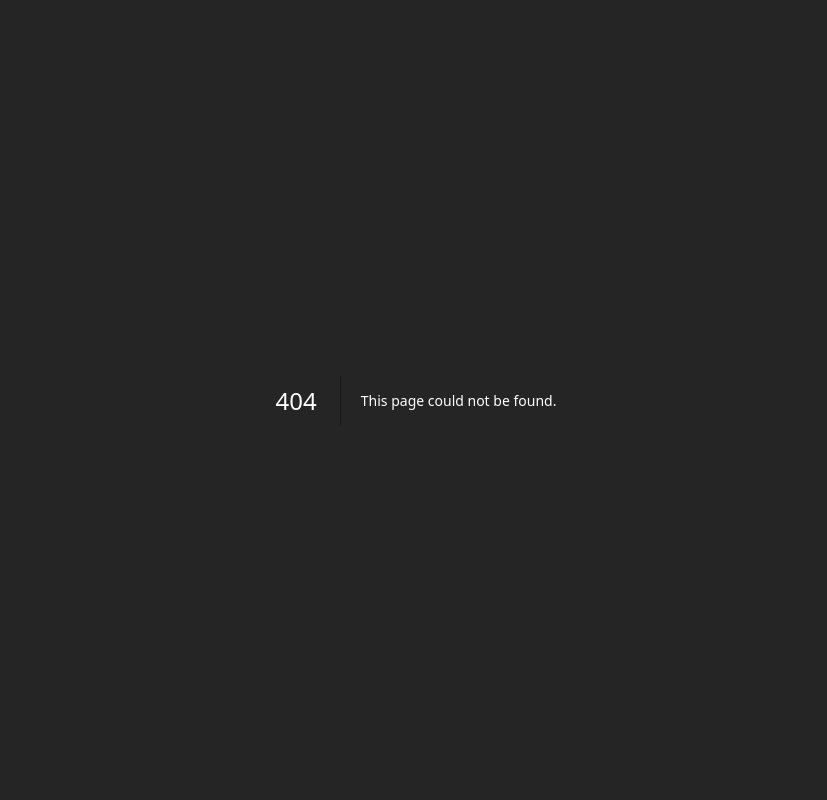
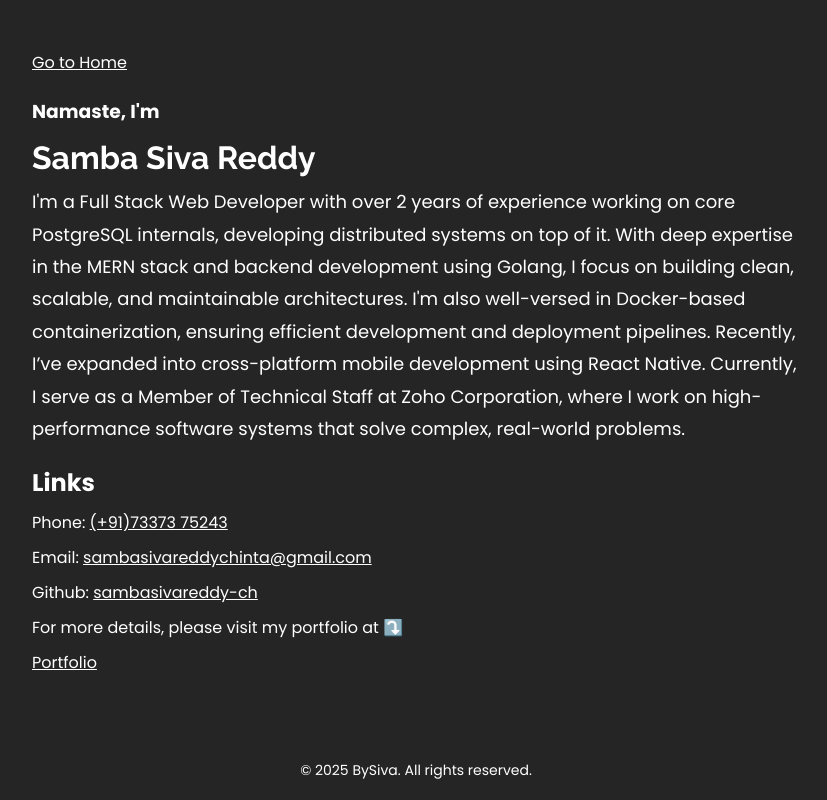
Before and after one commit to sambasivareddy-ch/writes-by-siva, a Next.js app: page /profile in a window 1280 px wide. Before the commit this address had no page. Shown: the top 800 px of the page, without its empty margins (224-1051 px from the left). Built offline with nearby package versions, Linux system fonts and the light colour scheme.

Commit message:
Profile added

```diff
--- a/src/app/page.js
+++ b/src/app/page.js
@@ -12,6 +12,9 @@ export async function generateMetadata() {
       description: 'A collection of my blog posts',
       url: 'https://bysiva.blog/',
       type: 'website',
+    },
+    icons: {
+      icon: './logo.jpg'
     },
     twitter: {
       card: 'summary_large_image',
--- /dev/null
+++ b/src/app/profile/page.js
@@ -0,0 +1,5 @@
+import ProfileComponent from "@/components/ProfileComponent"
+
+export default function Profile() {
+    return <ProfileComponent/>
+}
--- /dev/null
+++ b/src/components/ProfileComponent.js
@@ -0,0 +1,35 @@
+import React from "react";
+import Link from "next/link";
+
+import styles from '../styles/blog.module.css';
+
+const ProfileComponent = () => {
+    return (
+        <div className={styles['profile-wrapper']}>
+            <Link href={`/`}>Go to Home</Link>
+            <div className={styles['profile-intro']}>
+                <h3>Namaste, I'm</h3>
+                <h1>Samba Siva Reddy</h1>
+                <p>
+                I'm a Full Stack Web Developer with over 2 years of experience working on core PostgreSQL internals, developing distributed systems on top of it. With deep expertise in the MERN stack and backend development using Golang, I focus on building clean, scalable, and maintainable architectures. I'm also well-versed in Docker-based containerization, ensuring efficient development and deployment pipelines. Recently, I’ve expanded into cross-platform mobile development using React Native. Currently, I serve as a Member of Technical Staff at Zoho Corporation, where I work on high-performance software systems that solve complex, real-world problems.
+                </p>
+            </div>
+            <div className={styles['profile-links']}>
+                <h2>Links</h2>
+                <span>
+                    Phone: <a href="tel:+917337375243" aria-label="phone">(+91)73373 75243</a>
+                </span>
+                <span>
+                    Email: <a href="mailto:sambasivareddychinta@gmail.com" aria-label="email">sambasivareddychinta@gmail.com</a>
+                </span>
+                <span>
+                    Github: <a href="https://github.com/sambasivareddy-ch" aria-label="github" target="_blank" referrerPolicy="no-referrer">sambasivareddy-ch</a>
+                </span>
+                <p>For more details, please visit my portfolio at ⤵️</p>
+                <a href="https://sambasiva.vercel.app/" className={styles['portfolio']} target="_blank" aria-label="portfolio" referrerPolicy="no-referrer">Portfolio</a>
+            </div>
+        </div>
+    )
+}
+
+export default ProfileComponent;
--- a/src/styles/blog.module.css
+++ b/src/styles/blog.module.css
@@ -110,9 +110,34 @@
 }
 
 .blog-main,
-.footer {
+.footer, .profile-wrapper {
     width: 60%;
     margin: 20px 0;
+}
+
+.profile-wrapper {
+    height: 80vh;
+    margin: 50px auto;
+    font-family: var(--font-family-pop);
+}
+
+.profile-intro {
+    margin: 20px 0;
+    line-height: 1.8;
+}
+
+.profile-intro h1 {
+    font-family: var(--font-family-raleway);
+}
+
+.profile-intro p {
+    font-size: 18px;
+}
+
+.profile-links {
+    display: flex;
+    flex-direction: column;
+    gap: 10px;
 }
 
 .footer {
@@ -714,6 +739,20 @@
     font-size: 16px;
 }
 
+.header-main {
+    display: flex;
+    gap: 15px;
+    justify-content: center;
+    align-items: center;
+}
+
+.header-main a {
+    text-decoration: none;
+    font-size: 16px;
+    letter-spacing: 1px;
+    font-family: var(--font-family-pop);
+}
+
 .menu-btn {
     /* border: solid 1px var(--border-color); */
     outline: none;
@@ -755,7 +794,7 @@
 @media screen and (min-width: 300px) and (max-width: 600px) {
     .blog-main,
     .blog-post-wrapper,
-    .footer {
+    .footer, .profile-wrapper {
         width: 95%;
     }
     .blog-comp__wrapper {
@@ -792,7 +831,7 @@
 @media screen and (min-width: 601px) and (max-width: 1100px) {
     .blog-main,
     .blog-post-wrapper,
-    .footer {
+    .footer, .profile-wrapper {
         width: 90%;
     }
 }
```
Also changed, not shown: src/components/BlogsList.js (+7 -3 lines), public/logo.JPG (added), public/my-logo.JPG (added).
